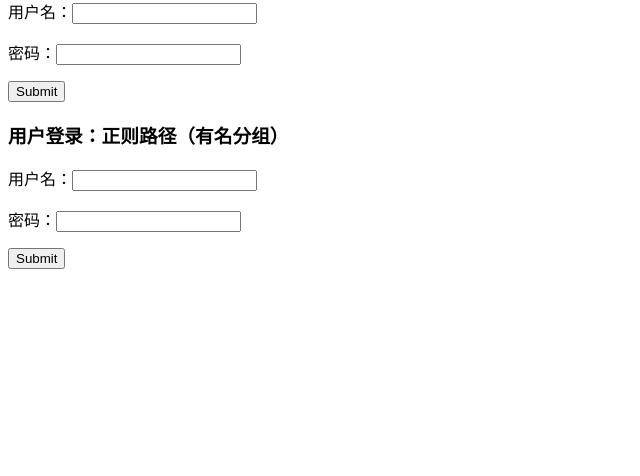
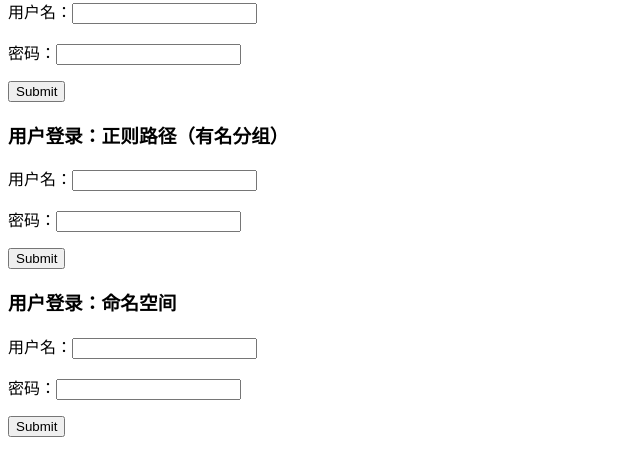
Before and after one commit to XieSanqiu/Django_demo1, a Django app: page /login/ in a window 1280 px wide. Shown: the part 303-779 px from the top of the page, without its empty margins (0-640 px from the left). Run offline with Django 3.2, Linux system fonts and the light colour scheme.

Commit message:
feat:反向解析加上命名空间

```diff
--- a/Django_demo1/urls.py
+++ b/Django_demo1/urls.py
@@ -18,7 +18,7 @@ from django.urls import path, include, re_path
 from Django_demo1 import views
 urlpatterns = [
     path('admin/', admin.site.urls),
-    path('app01/', include('app01.urls')),
+    path('app01/', include(('app01.urls', 'app01'))), #加上名称空间 app01
     path('hello/', views.hello_world),
     path('login/', views.login, name='reverse_login'),
     re_path('login2/([0-9]{4})/$', views.login2, name='reverse_login2'),
--- a/app01/urls.py
+++ b/app01/urls.py
@@ -2,8 +2,7 @@
 app01的路由分发
 '''
 from django.contrib import admin
-from django.urls import path
-from django.urls import re_path
+from django.urls import path, re_path
 from app01 import views
 urlpatterns = [
     path('admin/', admin.site.urls),
@@ -15,4 +14,5 @@ urlpatterns = [
     path('search-post', views.search_post),
     re_path("index/([0-9]{4})/([0-9]{2})/$", views.index),
     re_path("^date/(?P<year>[0-9]{4})/(?P<month>[0-9]{2})/$", views.date),
+    path('login/', views.login, name='reverse_login'),
 ]
--- a/templates/login.html
+++ b/templates/login.html
@@ -31,5 +31,13 @@
     <input type="submit">
 </form>
 
+<h3>用户登录：命名空间</h3>
+<form action="{% url 'app01:reverse_login' %}" method="post">
+    {% csrf_token %}
+    <p>用户名：<input type="text" name="username"></p>
+    <p>密码：<input type="password" name="pwd"></p>
+    <input type="submit">
+</form>
+
 </body>
 </html>
```
Also changed, not shown: app01/views.py (+15 -1 lines).
